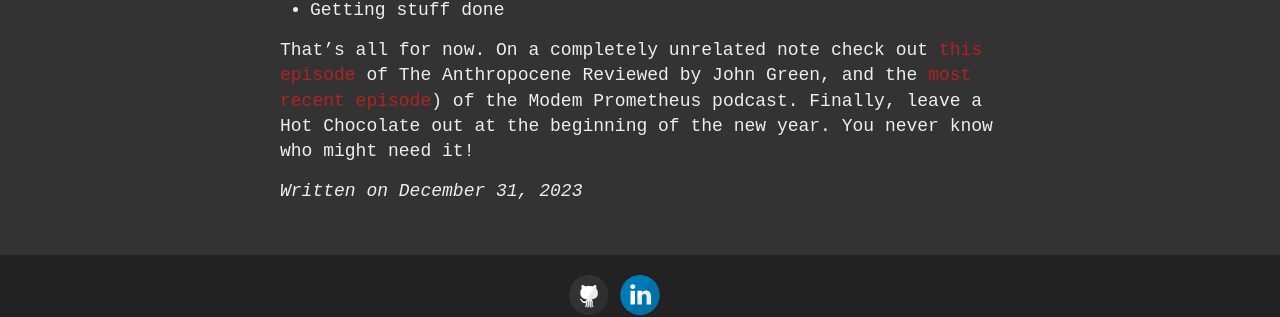
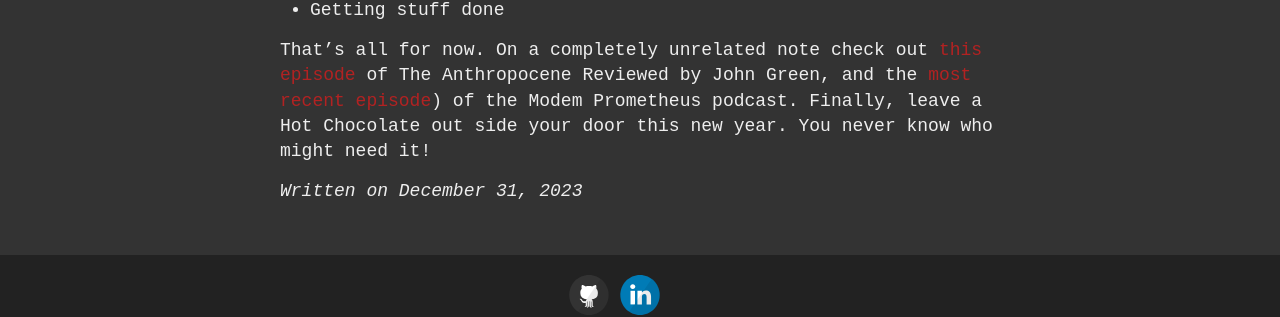
Before and after one commit to ninjajoe9/ninjajoe9.github.io, a Jekyll site: the page built from _posts/2023-12-31-and-a-happy-new-year.md, in a window 1280 px wide. Shown: the part 1804-2121 px from the top of the page. Built offline with Jekyll 4.4.1, drawn with Linux system fonts in a browser that asks for light colours; our own code applies the rules of GitHub Pages for plain Markdown files.

Commit message:
post edit

```diff
--- a/_posts/2023-12-31-and-a-happy-new-year.md
+++ b/_posts/2023-12-31-and-a-happy-new-year.md
@@ -41,4 +41,4 @@ On to this year! Just gonna list some stuff and clean it up later I'll know what
 - MORE ROBOTS!!!
 - Getting stuff done
 
-That's all for now. On a completely unrelated note check out [this episode](https://youtu.be/Wgh8Gfs2S7M?si%253Dw1C_igpGcX96X_X-) of The Anthropocene Reviewed by John Green, and the [most recent episode](https://youtu.be/A1QWAJ8vWtA?si%253DRwn6TbYnXhQkB0as)) of the Modem Prometheus podcast. Finally, leave a Hot Chocolate out at the beginning of the new year. You never know who might need it!
+That's all for now. On a completely unrelated note check out [this episode](https://youtu.be/Wgh8Gfs2S7M?si%253Dw1C_igpGcX96X_X-) of The Anthropocene Reviewed by John Green, and the [most recent episode](https://youtu.be/A1QWAJ8vWtA?si%253DRwn6TbYnXhQkB0as)) of the Modem Prometheus podcast. Finally, leave a Hot Chocolate out side your door this new year. You never know who might need it!
```
